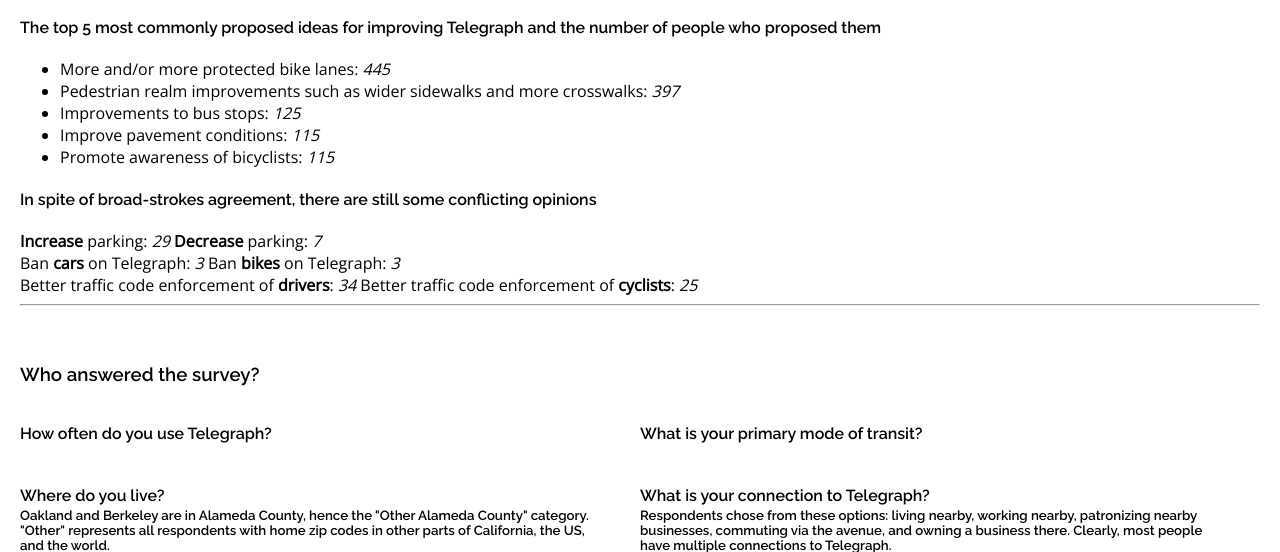
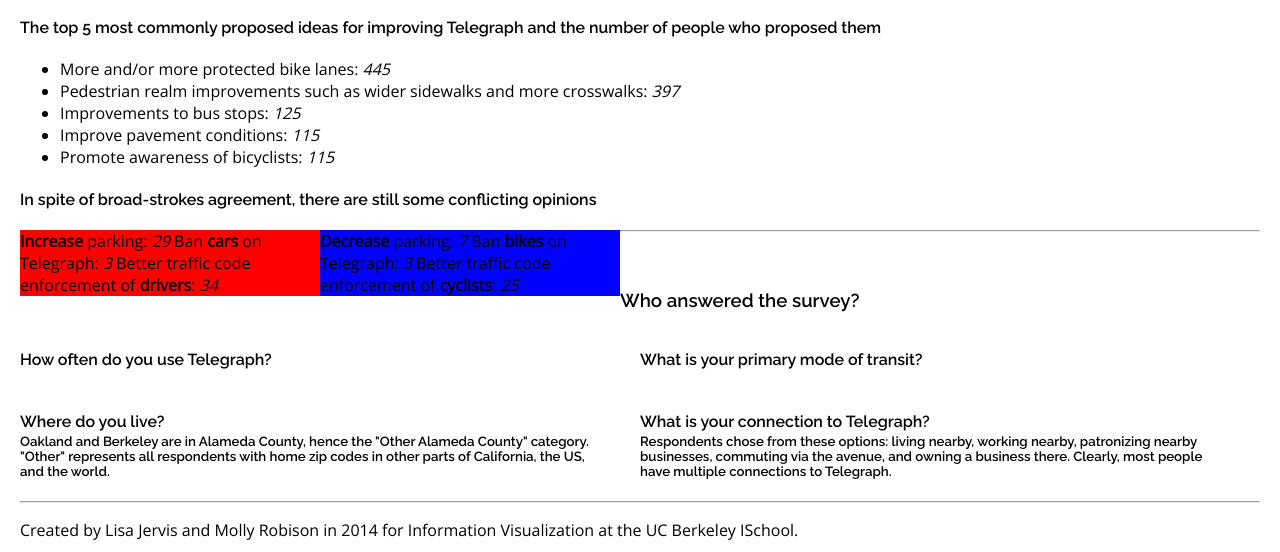
Before and after one commit to leesajay/telegraph, a Flask app: template templates/index.html in a window 1280 px wide. Shown: the part 671-1223 px from the top of the page. Run offline with Flask 2, Linux system fonts and the light colour scheme; the template is opened without the code that fills it, so the values that code supplies are empty.

Commit message:
moving the divs next to each other: initial phase

```diff
--- a/static/css/main.css
+++ b/static/css/main.css
@@ -39,6 +39,19 @@ text {
 	font-size: 20px;
 	margin-left: 20px;
 	margin-top: 10px;
+}
+/*****************************************************************************/
+
+#pro {
+	float: left;
+	width: 300px;
+	background-color: red;
+}
+
+#anti {
+	float: left;
+	width: 300px;
+	background-color: blue;
 }
 /*****************************************************************************/
 
--- a/templates/index.html
+++ b/templates/index.html
@@ -70,12 +70,16 @@
 			</div>
 			<div id="conflictingOpinions">
 				<h4>In spite of broad-strokes agreement, there are still some conflicting opinions</h4>
-				<span class="pro"><strong>Increase</strong> parking: <em>29</em></span>
-				<span class="anti"><strong>Decrease</strong> parking: <em>7</em></span></br>
-				<span class="pro">Ban <strong>cars</strong> on Telegraph: <em>3</em></span>
-				<span class="anti">Ban <strong>bikes</strong> on Telegraph: <em>3</em></span></br>
-				<span class="pro">Better traffic code enforcement of <strong>drivers</strong>: <em>34</em></span>
-				<span class="anti">Better traffic code enforcement of <strong>cyclists</strong>: <em>25</em></span></br>
+				<div id="pro">
+					<strong>Increase</strong> parking: <em>29</em>
+					Ban <strong>cars</strong> on Telegraph: <em>3</em>
+					Better traffic code enforcement of <strong>drivers</strong>: <em>34</em>
+				</div>
+				<div id="anti">
+					<strong>Decrease</strong> parking: <em>7</em>
+					Ban <strong>bikes</strong> on Telegraph: <em>3</em>
+					Better traffic code enforcement of <strong>cyclists</strong>: <em>25</em>
+				</div>
 			</div>
 		</div>
 		<hr/>
```
